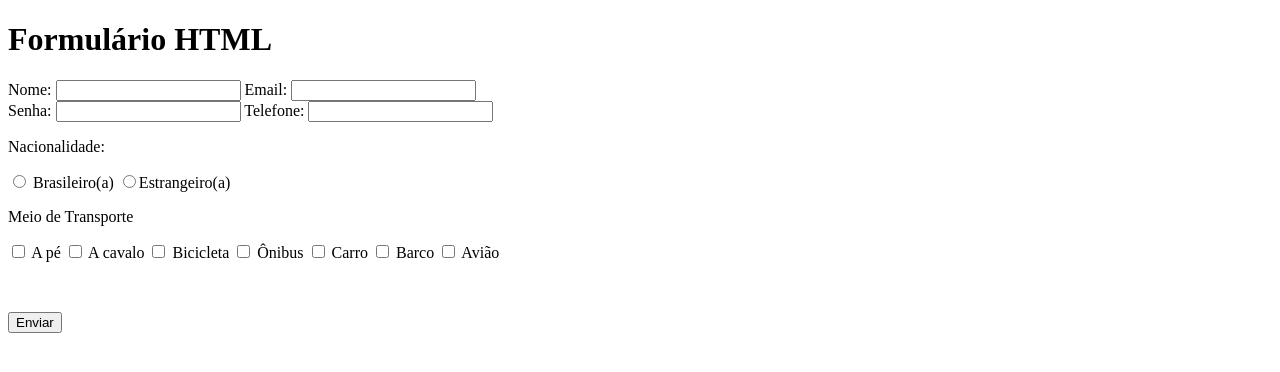
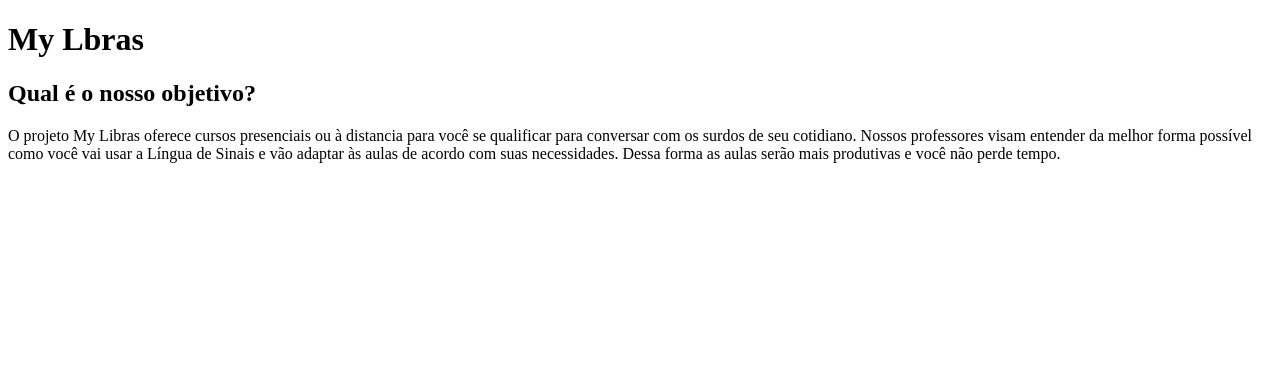
Before and after one commit to Welbert-Queiroz/projeto_my_libras, a plain HTML site: page index.html in a window 1280 px wide. Drawn offline with Linux system fonts and the light colour scheme.

Commit message:
Adicionado modificado formulários.

```diff
--- a/index.html
+++ b/index.html
@@ -6,44 +6,16 @@
     <title>My LIBRAS</title>
 </head>
 <body>
-    <h1>Formulário HTML</h1>
-    <form action="">
-        <label for="nome">Nome:</label>
-        <input type="text" name="nome" id="nome">
-        <label for="email">Email:</label>
-        <input type="email" name="email" id="email">
-        <br>
-        <label for="senha">Senha:</label>
-        <input type="password" name="senha" id="senha">
-        <label for="telefone">Telefone:</label>
-        <input type="tel" name="telefone" id="telefone">
-        <section>
-            <p>Nacionalidade:</p>
-            <input type="radio" name="nacionalidade" id="brasil" value="brasil">
-            <label for="brasil">Brasileiro(a)</label>
-            <input type="radio" name="nacionalidade" id="outro" value="estrangeiro"
-            <label for="outro">Estrangeiro(a)</label>
-        </section>
-        <section>
-            <p>Meio de Transporte</p>
-            <input type="checkbox" name="meio-transporte" id="pe" value="pe">
-            <label for="pe">A pé</label>
-            <input type="checkbox" name="meio-transporte" id="cavalo" value="cavalo">
-            <label for="cavalo">A cavalo</label>
-            <input type="checkbox" name="meio-transporte" id="bicicleta" value="bicicleta">
-            <label for="bicicleta"> Bicicleta</label>
-            <input type="checkbox" name="meio-transporte" id="onibus" value="onibus">
-            <label for="onibus">Ônibus</label>
-            <input type="checkbox" name="meio-transporte" id="carro" value="carro">
-            <label for="carro">Carro</label>
-            <input type="checkbox" name="meio-transporte" id="barco" value="barco">
-            <label for="barco">Barco</label>
-            <input type="checkbox" name="meio-transporte" id="aviao" value="aviao">
-            <label for="aviao">Avião</label>
-        </section>
-        <p>   <br>   </p>
-        <button type="submit">Enviar</button>
-
-    </form>
+  <h1>My Lbras</h1>
+  <h2>Qual é o nosso objetivo?</h2>
+  <p>O projeto My Libras oferece cursos presenciais ou à distancia para você se
+    qualificar para conversar com os surdos de seu cotidiano.
+    Nossos professores visam entender da melhor forma possível
+    como você vai usar a Língua de Sinais e vão adaptar às aulas de
+    acordo com suas necessidades. Dessa forma as aulas serão mais produtivas e
+    você não perde tempo.</p>
 </body>
+<footer>
+    <a href="formulário-de-inscricao.html"></a>
+</footer>
 </html>
```
Also changed, not shown: formulário-de-inscricao.html (added, +57 -0 lines), 1 other file.
